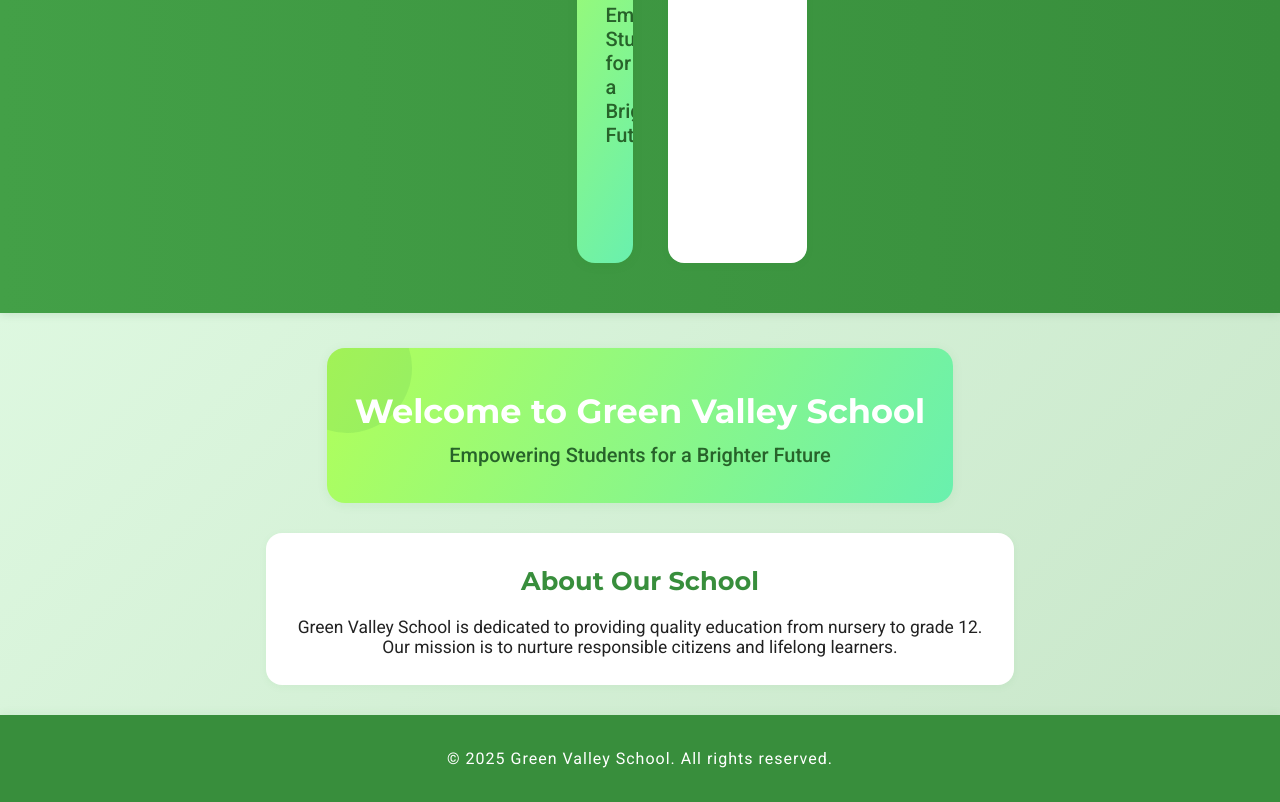
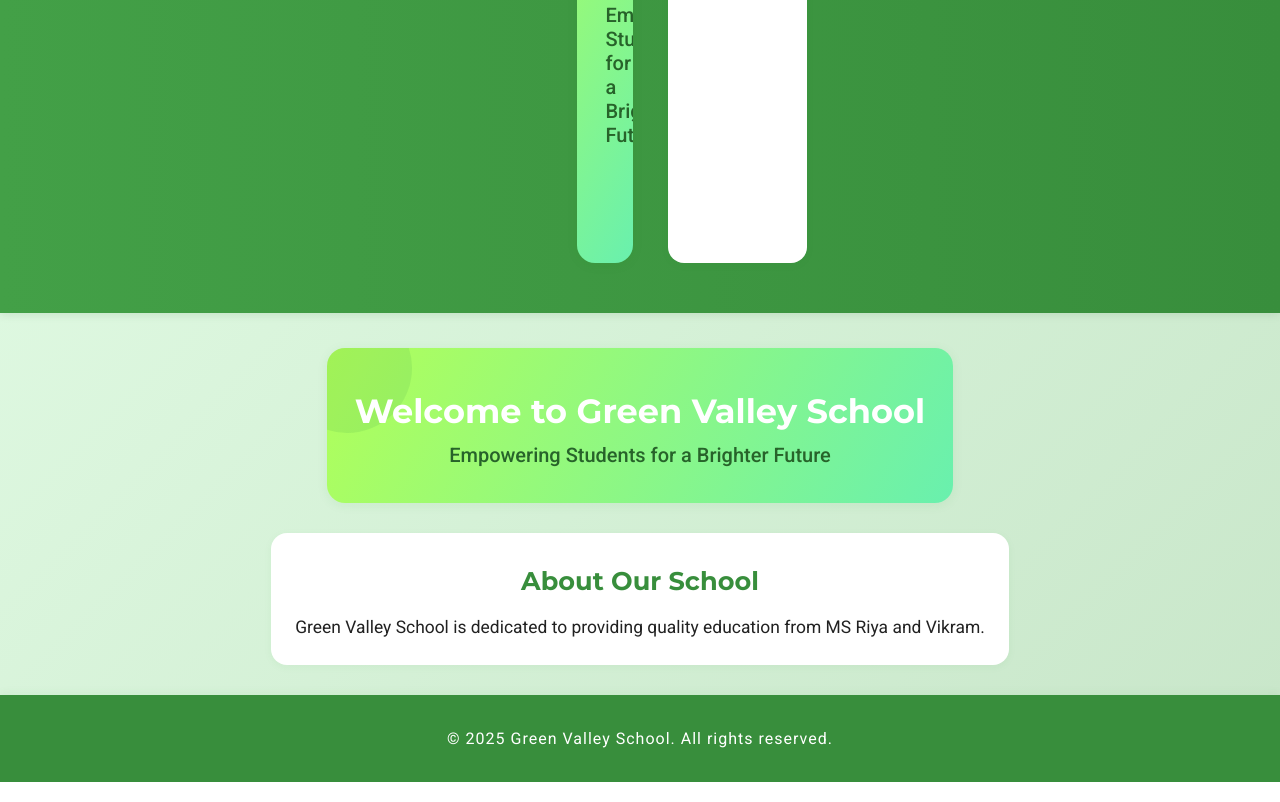
Before and after one commit to iamvkd1/school-website, a plain HTML site: page index.html in a window 1280 px wide. Shown: the part 384-1186 px from the top of the page. Drawn offline with Linux system fonts and the light colour scheme.

Commit message:
Update index.html

```diff
--- a/index.html
+++ b/index.html
@@ -189,7 +189,7 @@
 
   <section class="about">
     <h2>About Our School</h2>
-    <p>Green Valley School is dedicated to providing quality education from nursery to grade 12. Our mission is to nurture responsible citizens and lifelong learners.</p>
+    <p>Green Valley School is dedicated to providing quality education from MS Riya and Vikram.</p>
   </section>
 
   <footer>
```
